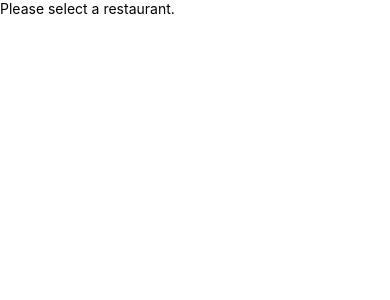
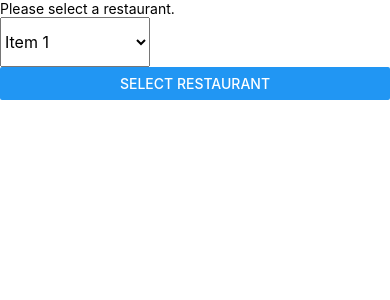
Before and after one commit to PrinceOfShapeir/YourRestaurant, a React Native app: screen / in a window 390 px wide. Both pictures are taken after a click on the button "CUSTOMER?". Shown: the top 300 px of the page. Built offline with nearby package versions, Linux system fonts and the light colour scheme.

Commit message:
scaffolding picker to select restaurants in customer view

```diff
--- a/components/Main.js
+++ b/components/Main.js
@@ -4,7 +4,7 @@ import Menu from './Menu';
 import ShoppingCart from './ShoppingCart';
 import OwnerFlow from './OwnerFlow';
 import * as MailComposer from 'expo-mail-composer';
-import {Text, View, ScrollView, FlatList, SafeAreaView, Button} from 'react-native';
+import {Text, View, ScrollView, FlatList, Picker, SafeAreaView, Button} from 'react-native';
 
 class Main extends Component {
     constructor(props){
@@ -20,7 +20,8 @@ class Main extends Component {
             customer: false,
             owner: false,
             ownerState: "signed out",
-            selecteRestaurant: null
+            selecteRestaurant: null,
+            selectedRestuarantPickerValue: "nothing selected"
         }
     }
 
@@ -131,10 +132,29 @@ class Main extends Component {
 
         }
         else return (
-
+                <>
             <Text>
                 Please select a restaurant.
             </Text>
+
+            <Picker
+             selectedValue={this.selectedRestaurantPickerValue}
+             style={{ height: 50, width: 150 }}
+             onValueChange={(itemValue, itemIndex) => setSelectedValue(itemValue)} //change this
+        >
+        <Picker.Item label="Item 1" value="item1" />
+        <Picker.Item label="Item 2" value="item2" />
+
+            </Picker>
+
+            <Button
+                onPress={this.selectRestaurant}
+                title="Select Restaurant"
+            />
+
+            </>
+
+
         )
     }
 
```
